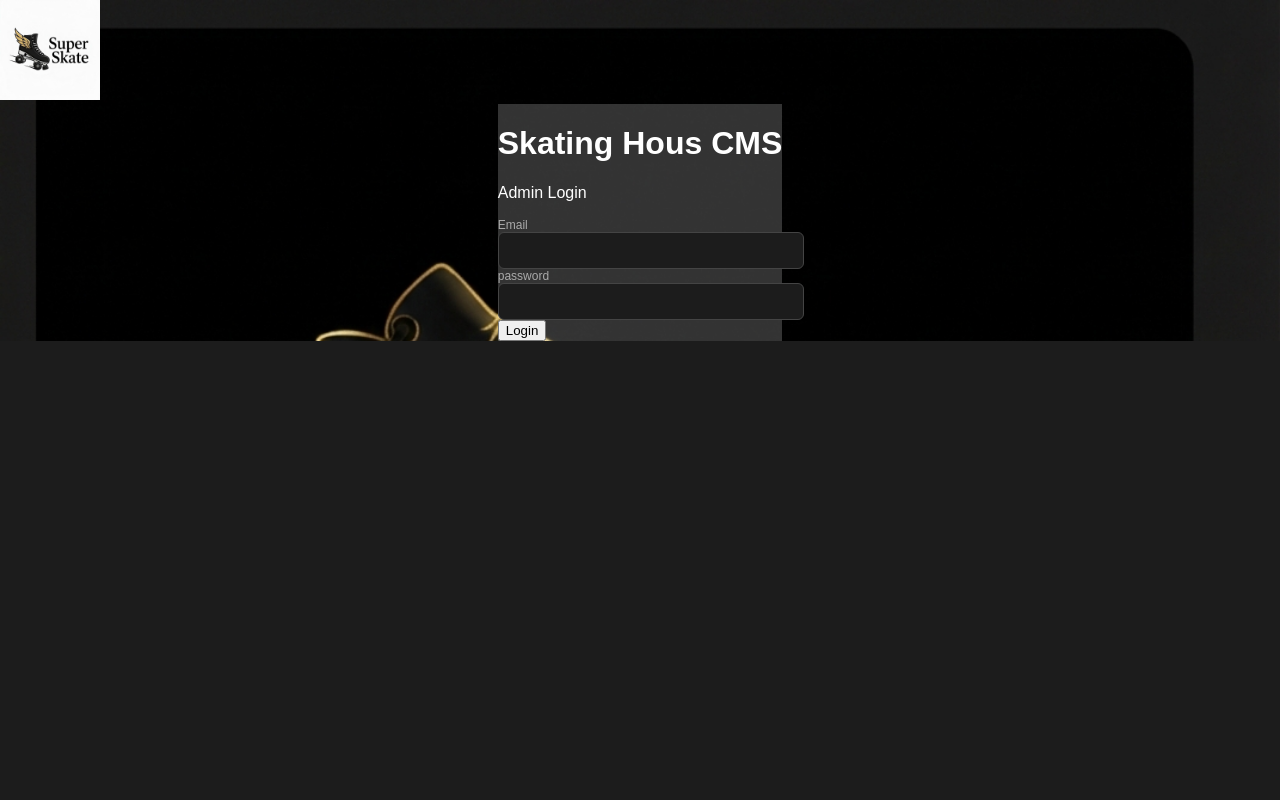
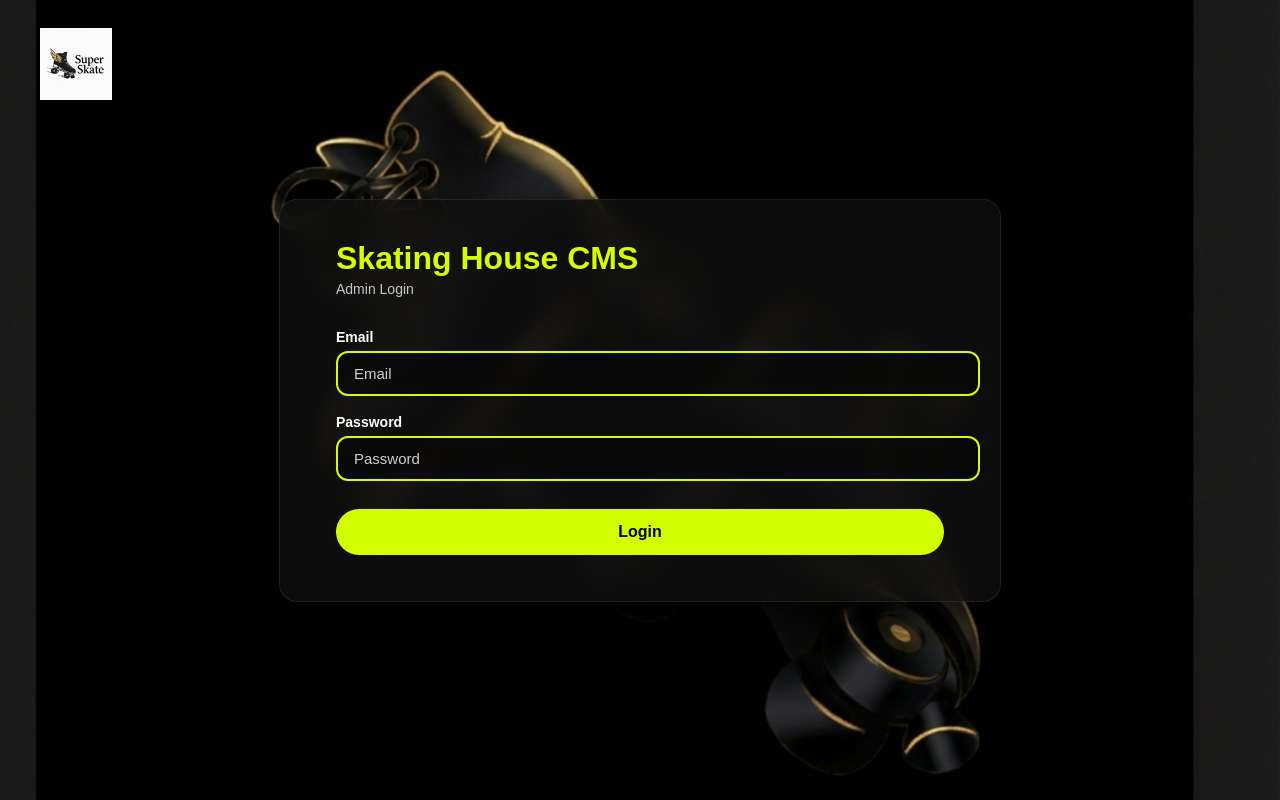
Before and after one commit to Rehobotw/skating-house-cms, a React (Vite) app: page /login in a window 1280 px wide. Built offline with nearby package versions, Linux system fonts and the light colour scheme.

Commit message:
updated the loign page

```diff
--- a/src/components/ui/Input.jsx
+++ b/src/components/ui/Input.jsx
@@ -1,8 +1,12 @@
-export default function Input({label}){
-    return(
+export default function Input({ label, type = "text", placeholder }) {
+    return (
         <div className="form-group">
-            <label>{label}</label>
-            <input className="input"/>
+            {label && <label>{label}</label>}
+            <input
+                className="input"
+                type={type}
+                placeholder={placeholder || label}
+            />
         </div>
     );
 }
--- a/src/main.jsx
+++ b/src/main.jsx
@@ -1,8 +1,7 @@
 import { StrictMode } from 'react'
 import { createRoot } from 'react-dom/client'
 import { BrowserRouter } from 'react-router-dom'
-import './index.css'
-import './styles/global.css'
+import "./styles/global.css"
 import App from './App.jsx'
 
 createRoot(document.getElementById('root')).render(
--- a/src/pages/Login.jsx
+++ b/src/pages/Login.jsx
@@ -5,18 +5,27 @@ import Input from "../components/ui/Input";
 export default function Login() {
     return (
         <div className="login-container">
-            <img className="logo-img" src={Logo} />
+            <img className="logo-img" src={Logo} alt="Skating House logo" />
+
             <div className="login-form">
                 <div className="login-card">
-                    <h1>Skating Hous CMS</h1>
-                    <p>Admin Login</p>
+                    <div className="login-card-inner">
+                        <h1 className="login-title">Skating House CMS</h1>
+                        <p className="login-subtitle">Admin Login</p>
 
-                    <Input label="Email" />
-                    <Input label="password" />
+                        <div className="login-fields">
+                            <Input label="Email" type="email" placeholder="Email" />
+                            <Input
+                                label="Password"
+                                type="password"
+                                placeholder="Password"
+                            />
+                        </div>
 
-                    <NavLink to="/dashboard">
-                        <button className="login-btn">Login</button>
-                    </NavLink>
+                        <NavLink to="/dashboard" className="login-btn-wrapper">
+                            <button className="login-btn">Login</button>
+                        </NavLink>
+                    </div>
                 </div>
             </div>
         </div>
--- a/src/styles/global.css
+++ b/src/styles/global.css
@@ -165,21 +165,123 @@ PRICING
 LOGIN
 =========*/
 .login-container{
+    position: relative;
+    min-height: 100vh;
+    width: 100%;
+    display: flex;
+    align-items: center;
+    justify-content: center;
+    background-color: #050505;
     background-image: url("../assets/background.png");
     background-repeat: no-repeat;
     background-size: cover;
+    background-position: center;
+    overflow: hidden;
 }
 .logo-img{
-    height: 100px;
-    width: 100px;
-
+    position: absolute;
+    top: 28px;
+    left: 40px;
+    height: 72px;
+    width: 72px;
+    object-fit: contain;
+    z-index: 3;
 }
 .login-form{
     display: flex;
     justify-content: center;
     align-items: center;
-
+    width: 100%;
+    padding: 24px;
 }
 .login-card{
-    background-color:rgba(255, 255,255, 0.2);
+    position: relative;
+    width: 100%;
+    max-width: 720px;
+    border-radius: 18px;
+    background: rgba(15, 15, 15, 0.85);
+    border: 1px solid rgba(255, 255, 255, 0.08);
+    box-shadow: 0 26px 60px rgba(0, 0, 0, 0.85);
+    overflow: hidden;
+    backdrop-filter: blur(14px);
 }
+
+.login-card-inner {
+    padding: 40px 56px 46px;
+}
+
+.login-title {
+    margin: 0 0 4px;
+    font-size: 32px;
+    font-weight: 800;
+    color: #d4ff00;
+}
+
+.login-subtitle {
+    margin: 0 0 32px;
+    font-size: 14px;
+    color: #c7c7c7;
+}
+
+.login-fields {
+    display: flex;
+    flex-direction: column;
+    gap: 18px;
+    margin-bottom: 28px;
+}
+
+.login-card .form-group label {
+    display: block;
+    margin-bottom: 6px;
+    font-size: 14px;
+    font-weight: 600;
+    color: #ffffff;
+}
+
+.login-card .input {
+    width: 100%;
+    padding: 12px 16px;
+    border-radius: 12px;
+    border: 2px solid #d4ff00;
+    background: rgba(0, 0, 0, 0.4);
+    color: #ffffff;
+    font-size: 15px;
+    outline: none;
+}
+
+.login-card .input::placeholder {
+    color: #d0d0d0;
+}
+
+.login-card .input:focus {
+    box-shadow: 0 0 0 2px rgba(212, 255, 0, 0.5);
+}
+
+.login-btn-wrapper {
+    display: block;
+}
+
+.login-btn {
+    width: 100%;
+    padding: 14px 20px;
+    border-radius: 999px;
+    border: none;
+    background: #d4ff00;
+    color: #000;
+    font-weight: 700;
+    font-size: 16px;
+    cursor: pointer;
+    transition: transform 0.12s ease-out, box-shadow 0.12s ease-out,
+        background 0.12s ease-out;
+}
+
+.login-btn:hover {
+    background: #e0ff3b;
+    box-shadow: 0 14px 30px rgba(212, 255, 0, 0.45);
+    transform: translateY(-1px);
+}
+
+.login-btn:active {
+    transform: translateY(0);
+    box-shadow: 0 8px 18px rgba(212, 255, 0, 0.4);
+}
```
